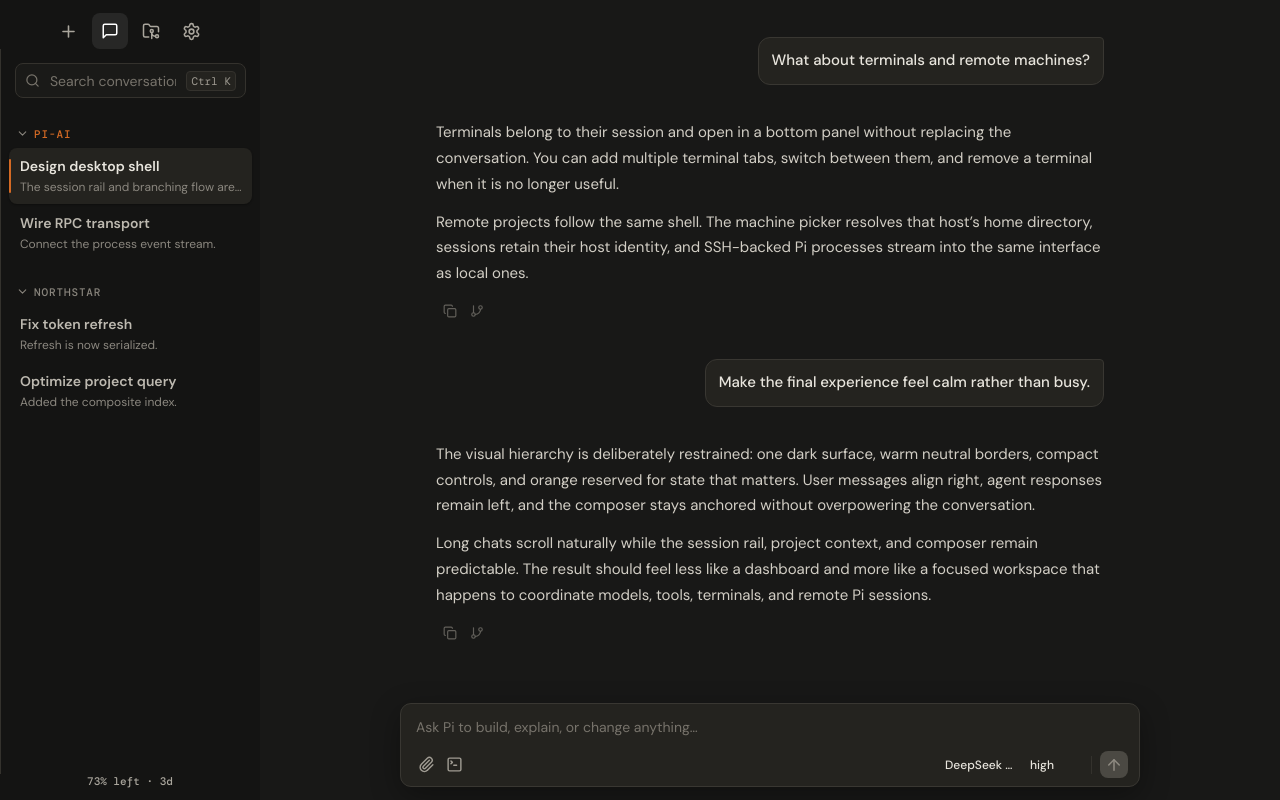
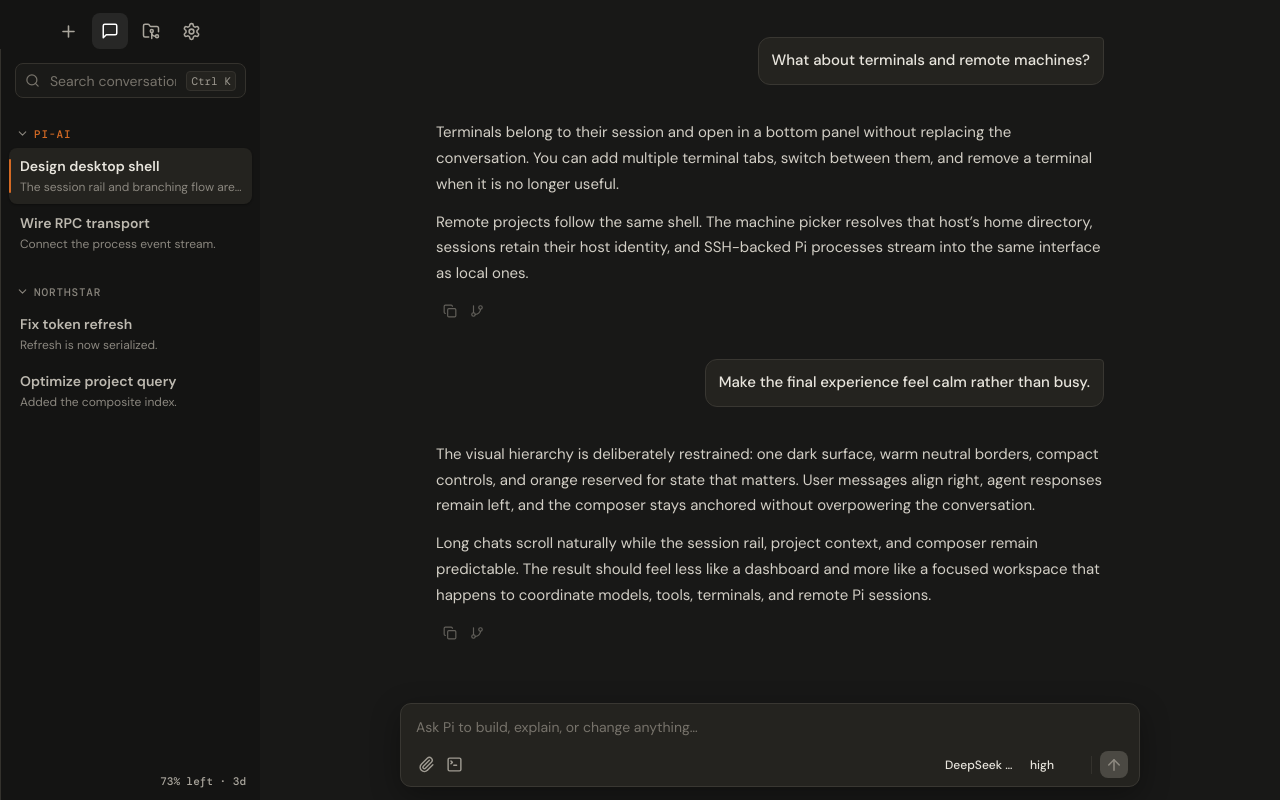
Before and after one commit to mattzq21/pi-op-out, a React (Vite) app: page / in a window 1280 px wide. Built offline with nearby package versions, Linux system fonts and the light colour scheme.

Commit message:
Committed all changes

```diff
--- a/src/styles.css
+++ b/src/styles.css
@@ -6,7 +6,7 @@ body { margin: 0; min-width: 900px; min-height: 100vh; overflow: hidden; }
 button, input, textarea, select { font: inherit; color: inherit; }
 button { cursor: pointer; }
 .app { height: 100vh; display: flex; background: var(--paper); }
-.icon-rail { width: var(--rail-width); flex: 0 0 var(--rail-width); background: #292824; color: #bdb9b0; display: flex; flex-direction: column; align-items: center; padding: 13px 0 12px; z-index: 3; }
+.icon-rail { position: relative; width: var(--rail-width); flex: 0 0 var(--rail-width); background: #292824; color: #bdb9b0; display: flex; flex-direction: column; align-items: center; padding: 13px 0 0; z-index: 3; }
 .logo { width: 34px; height: 34px; background: var(--accent); color: white; display: grid; place-items: center; border-radius: 10px; box-shadow: 0 5px 14px #0004; }
 .logo span { font-family: "Instrument Serif"; font-size: 25px; transform: translateY(-1px); }
 .icon-rail nav { width: 100%; display: flex; flex-direction: row; justify-content: center; align-items: center; gap: 5px; }
@@ -14,14 +14,14 @@ button { cursor: pointer; }
 .icon-button:hover { background: #0000000b; color: var(--ink); }
 .icon-rail .icon-button { color: #aaa69d; width: 36px; height: 36px; }
 .icon-rail .icon-button:hover, .icon-rail .icon-button.active { color: white; background: #ffffff15; }
-.rail-bottom { margin-top: auto; display: flex; align-items: center; justify-content: center; }.codex-usage { color: #aaa69d; font: 500 11px "DM Mono"; white-space: nowrap; }
+.rail-bottom { position: absolute; right: 14px; bottom: 12px; z-index: 2; display: flex; align-items: center; justify-content: flex-end; pointer-events: none; }.codex-usage { color: #aaa69d; font: 500 11px "DM Mono"; white-space: nowrap; }
 
 .session-panel { width: 100%; flex: 1 1 auto; min-height: 0; background: var(--panel); border-left: 1px solid var(--line); display: flex; flex-direction: column; min-width: 0; }
 .eyebrow { margin: 0 0 3px; text-transform: uppercase; letter-spacing: .15em; font: 500 11px "DM Mono"; color: var(--accent); }
 .search { margin: 14px 14px 12px; height: 35px; border: 1px solid #d5d1c9; background: #faf9f6b8; border-radius: 8px; display: flex; align-items: center; gap: 8px; padding: 0 9px; color: var(--faint); }
 .search input { min-width: 0; flex: 1; border: 0; outline: 0; background: transparent; font-size: 14px; }
 kbd { font: 11px "DM Mono"; border: 1px solid #d5d1c9; background: white; padding: 2px 4px; border-radius: 4px; color: #99958d; }
-.session-scroll { overflow: auto; padding: 2px 8px 14px; flex: 1; }
+.session-scroll { overflow: auto; padding: 2px 8px 38px; flex: 1; }
 .project { margin: 8px 0 17px; }
 .project-label { width: 100%; height: 27px; border: 0; background: transparent; display: flex; align-items: center; gap: 5px; padding: 0 7px; text-transform: uppercase; text-align: left; color: #88847c; letter-spacing: .08em; font: 500 11px "DM Mono"; }.project-label:hover { color: var(--ink); }.project-label span.active { color: var(--accent); }.project-label svg { transition: transform .15s ease; }.project-label svg.collapsed { transform: rotate(-90deg); }
 .session-item { width: 100%; border: 0; background: transparent; border-radius: 8px; display: flex; gap: 8px; text-align: left; padding: 9px 8px 9px 11px; margin: 1px 0; position: relative; }
```
